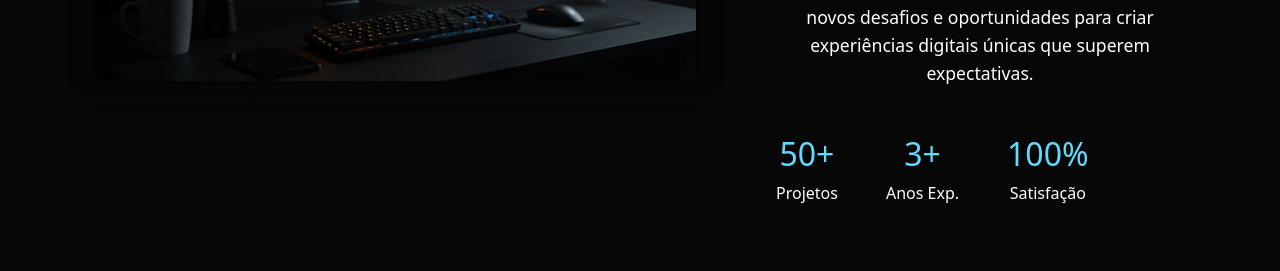
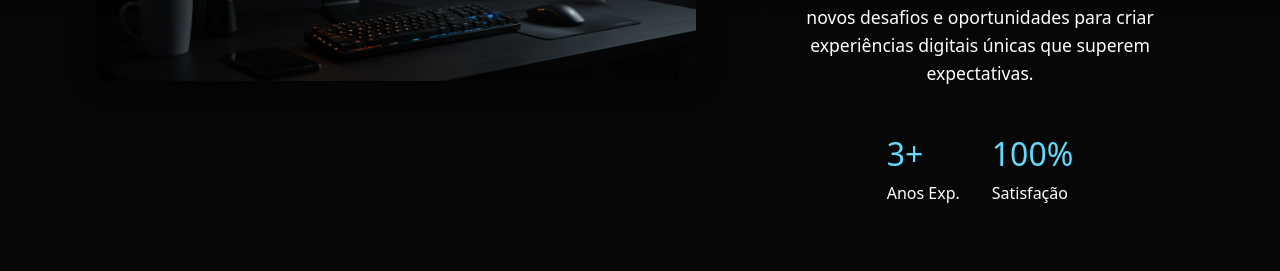
Before and after one commit to andrewklayverr/portfolio-dev, a React (Vite) app in the folder my-app/: page / in a window 1280 px wide. Shown: the part 1380-1651 px from the top of the page. Built offline with nearby package versions, Linux system fonts and the light colour scheme.

Commit message:
alinhando estatisticas e mudança link portfolio

```diff
--- a/my-app/src/components/arrays/arrayprojetos.jsx
+++ b/my-app/src/components/arrays/arrayprojetos.jsx
@@ -6,7 +6,7 @@ const cardsProjetos = [
     tags: ["React", "JavaScript", "HTML5", "CSS3", "Bootstrap"],
     tipo: "Front-End",
     img: "https://i.ibb.co/0jv3m3D/portf-lio.png",
-    link: "https://portfolio-iq3gb3tw3-andrewklayverrs-projects.vercel.app",
+    link: "https://portfolio-dev-liart.vercel.app/",
     github: "https://github.com/andrewklayverr/portfolio-dev"
   },
 
--- a/my-app/src/components/sections/Styles/apresentação.css
+++ b/my-app/src/components/sections/Styles/apresentação.css
@@ -55,12 +55,15 @@
 
 .apresentação-stats {
   display: flex;
-  gap: 3rem; /* espaço entre os blocos */
+  justify-content: center;
+  width: 100%;
+  gap: 2rem;
   margin-top: 2rem;
 }
 
+
 .apresentação-stats div {
-  text-align: center;
+  text-align: left;
 }
 
 .apresentação-stats h3 {
--- a/my-app/src/components/sections/apresentação.jsx
+++ b/my-app/src/components/sections/apresentação.jsx
@@ -43,10 +43,6 @@ export default function Apresentacao() {
 
           <div className="apresentação-stats">
             <div>
-              <h3>50+</h3>
-              <p>Projetos</p>
-            </div>
-            <div>
               <h3>3+</h3>
               <p>Anos Exp.</p>
             </div>
```
